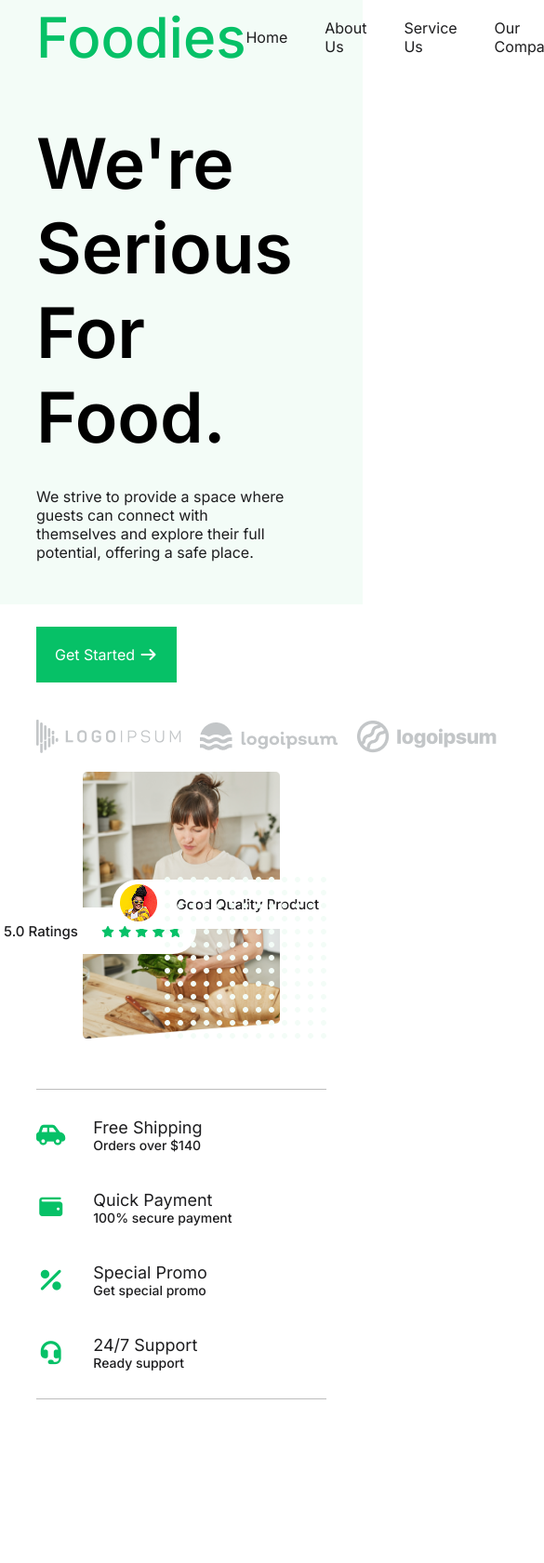
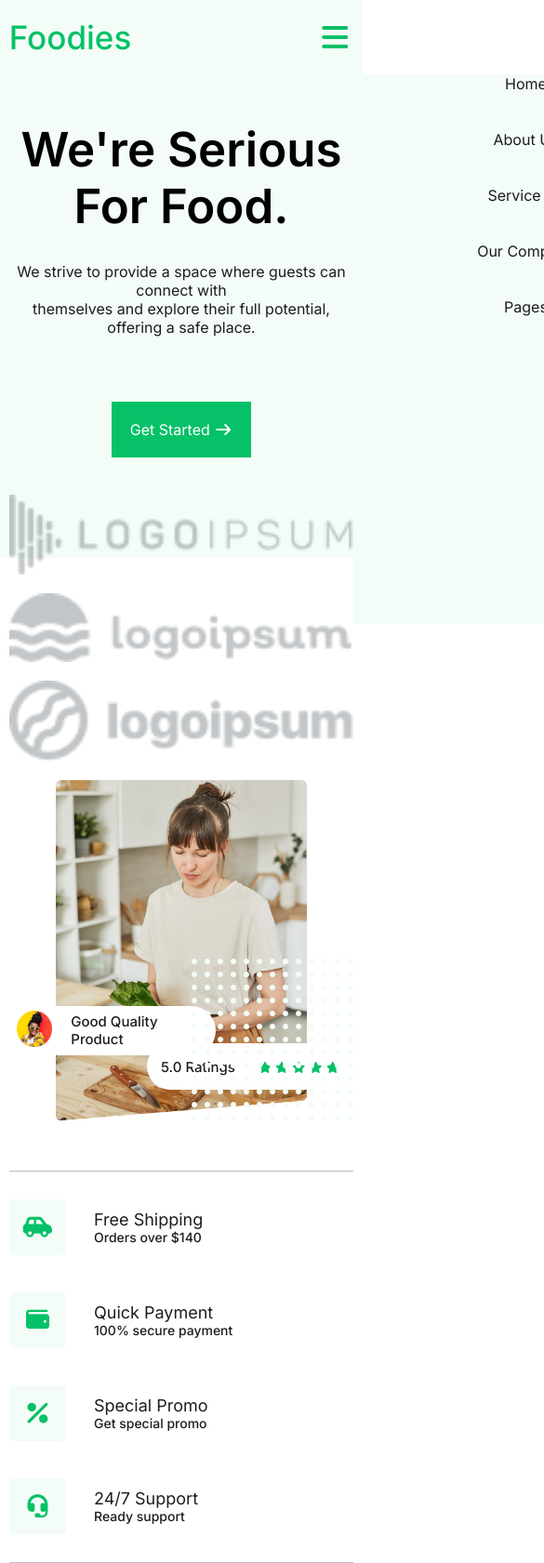
Before and after one commit to dev-shalehin/foodies-responsive-landing-page, a plain HTML site: page index.html in a window 390 px wide. Shown: the top 1681 px of the page at 93% size, 585 px wide, since content can reach past the window. Before the commit the page ends 1505 px from the top, so only its background shows below. Drawn offline with Linux system fonts and the light colour scheme.

Commit message:
responsive navbar

```diff
--- a/index.html
+++ b/index.html
@@ -1,5 +1,6 @@
 <!DOCTYPE html>
 <html lang="en">
+
 <head>
   <meta charset="UTF-8" />
   <meta name="viewport" content="width=device-width, initial-scale=1.0" />
@@ -9,19 +10,15 @@
   <link rel="preconnect" href="https://fonts.gstatic.com" crossorigin />
   <link
     href="https://fonts.googleapis.com/css2?family=Inter:ital,opsz,wght@0,14..32,100..900;1,14..32,100..900&display=swap"
-      rel="stylesheet"
-    />
+    rel="stylesheet" />
   <!-- font awesome -->
-    <link
-      rel="stylesheet"
-      href="https://cdnjs.cloudflare.com/ajax/libs/font-awesome/7.0.1/css/all.min.css"
+  <link rel="stylesheet" href="https://cdnjs.cloudflare.com/ajax/libs/font-awesome/7.0.1/css/all.min.css"
     integrity="sha512-2SwdPD6INVrV/lHTZbO2nodKhrnDdJK9/kg2XD1r9uGqPo1cUbujc+IYdlYdEErWNu69gVcYgdxlmVmzTWnetw=="
-      crossorigin="anonymous"
-      referrerpolicy="no-referrer"
-    />
+    crossorigin="anonymous" referrerpolicy="no-referrer" />
   <!-- main style sheet -->
   <link rel="stylesheet" href="style.css" />
 </head>
+
 <body>
   <!-- header area -->
   <header class="header--section">
@@ -31,7 +28,7 @@
           <a href="#" class="inline-block">Foodies</a>
         </div>
         <nav class="header--navigation">
-            <ul class="nav--link flex items-center gap-40">
+          <ul class="nav--link flex items-center gap-40 flex-row flex-col">
             <li><a href="#">Home</a></li>
             <li><a href="#">About Us</a></li>
             <li><a href="#">Service Us</a></li>
@@ -39,15 +36,14 @@
             <li><a href="#">Pages</a></li>
           </ul>
         </nav>
+        <span class="navbtn inline-block"><i class="fa-solid fa-bars"></i></span>
       </div>
     </div>
   </header>
   <!-- hero area -->
   <main class="hero--section">
     <div class="container">
-        <div
-          class="innter--hero--section flex justify-between items-center gap-20 flex-wrap"
-        >
+      <div class="innter--hero--section flex justify-between items-center gap-20 flex-wrap">
         <div class="hero--section__contant">
           <h2>
             We're Serious <br />
@@ -58,15 +54,10 @@
             themselves and explore their full potential, offering a safe
             place.
           </p>
-            <a href="#" class="inline-block"
-              >Get Started
-              <span class="inline-block"
-                ><i class="fa-solid fa-arrow-right"></i></span
-            ></a>
+          <a href="#" class="inline-block">Get Started
+            <span class="inline-block"><i class="fa-solid fa-arrow-right"></i></span></a>
 
-            <div
-              class="hero--section__brands flex justify-between items-center gap-20"
-            >
+          <div class="hero--section__brands flex justify-between items-center flex-wrap gap-20">
             <img src="./image/Group 1.png" alt="brand image" />
             <img src="./image/Group 2.png" alt="barnd image" />
             <img src="./image/Group 3.png" alt="brand image" />
@@ -153,5 +144,30 @@
   <section class="cta--section"></section>
   <!-- footer area -->
   <footer class="footer--section"></footer>
+
+
+
+
+
+
+
+  <script>
+    let header = document.querySelector(".header--section");
+    let manubtn = document.querySelector(".navbtn");
+    let icon = document.querySelector(".navbtn i");
+
+    manubtn.addEventListener("click", () => {
+      header.classList.toggle("active");
+
+      if (icon.classList.contains("fa-bars")) {
+        icon.classList.remove("fa-bars");
+        icon.classList.add("fa-xmark");
+      } else {
+        icon.classList.remove("fa-xmark");
+        icon.classList.add("fa-bars");
+      }
+    });
+  </script>
 </body>
+
 </html>
--- a/style.css
+++ b/style.css
@@ -6,94 +6,128 @@
 html {
   font-family: "Inter", sans-serif;
   font-style: normal;
+
+}
+body{
   overflow-x: hidden;
   scroll-behavior: smooth;
 }
-ul{list-style: none;}
-a{text-decoration: none;}
-img{width: 100%;}
-:root{
-    --font-xxl: 4.688rem;
-    --font-xl: 3.75rem;
+ul {
+  list-style: none;
+}
+a {
+  text-decoration: none;
+}
+img {
+  width: 100%;
+}
+:root {
+  --font-xxl: 3.188rem;
+  --font-xl: 2.188rem;
+
   --font-lg: 2rem;
   --font-sm: 1rem;
   --font-xsm: 0.875rem;
-    --color-primary: #06C167;
-    --color-accent:#F3FCF7;
+  --color-primary: #06c167;
+  --color-accent: #f3fcf7;
   --color-white: #ffffff;
-    --color-dark-400: #1D1D1F;
+  --color-dark-400: #1d1d1f;
+}
+@media (min-width: 768px) {
+  :root {
+    --font-xxl: 4.688rem;
+    --font-xl: 3.75rem;
+  }
 }
 /* custom utility class */
-.container{
-    width: 80vw;
+
+.container {
+  width: 95vw;
   margin: 0 auto;
 }
-.flex{
+@media (min-width:768px) {
+  .container {
+    width: 80vw;
+  }
+}
+.flex {
   display: flex;
 }
-.justify-between{
+.justify-between {
   justify-content: space-between;
 }
-.justify-center{
+.justify-center {
   justify-content: center;
 }
-.items-center{
+.items-center {
   align-items: center;
 }
-.gap-10{
+.gap-10 {
   gap: 10px;
 }
-.gap-20{
+.gap-20 {
   gap: 20px;
 }
-.gap-30{
+.gap-30 {
   gap: 30px;
 }
-.gap-40{
+.gap-40 {
   gap: 40px;
 }
-.flex-wrap{
+.flex-wrap {
   flex-wrap: wrap;
 }
+.flex-col {
+  flex-direction: column;
+}
 
-.inline-block{
+@media (min-width: 768px) {
+  .flex-wrap {
+    flex-wrap: nowrap;
+  }
+  .flex-row {
+    flex-direction: row;
+  }
+}
+.inline-block {
   display: inline-block;
 }
-.block{
+.block {
   display: block;
 }
-.text-center{
+.text-center {
   text-align: center;
 }
-.grid{
+.grid {
   display: grid;
-    grid-template-columns: repeat( auto-fit, minmax(250px, 1fr) );
+  grid-template-columns: repeat(auto-fit, minmax(250px, 1fr));
 }
 
 /* ////////////////////////////////////////////////////////////////////// */
 
 /* header area */
-.inner--header--section{
+.inner--header--section {
   height: 80px;
+  position: relative;
 }
-.header--logo a{
+.header--logo a {
   font-size: var(--font-xl);
   color: var(--color-primary);
   font-weight: 500;
 }
-.nav--link a{
+.nav--link a {
   font-size: var(--font-sm);
   color: var(--color-dark-400);
   font-weight: 400;
   display: inline-block;
   position: relative;
-    transition: all .4s ease-in-out;
+  transition: all 0.4s ease-in-out;
 }
-.nav--link a:hover{
+.nav--link a:hover {
   color: var(--color-primary);
 }
-.nav--link a:hover:after{
-    content:'';
+.nav--link a:hover:after {
+  content: "";
   position: absolute;
   left: 40%;
   bottom: -6px;
@@ -101,97 +135,149 @@ img{width: 100%;}
   width: 8px;
   background: var(--color-primary);
   border-radius: 50%;
-    transition: all .4s ease-in-out;
+  transition: all 0.4s ease-in-out;
+}
+.header--navigation {
+  position: absolute;
+  right: -100%;
+  top: 100%;
+  background: var(--color-accent);
+  width: 100%;
+  height: 70vh;
+  transition: all 0.5s ease-in-out;
+}
+.active .header--navigation {
+  right: 0;
+}
+.navbtn {
+  display: block;
+  font-size: var(--font-lg);
+  color: var(--color-primary);
+}
+@media (min-width: 768px) {
+  .header--navigation {
+    position: static;
+    height: auto;
+    width: auto;
+  }
+  .navbtn {
+    display: none;
+  }
 }
 /* hero area */
-body::after{
-    content: '';
+body::after {
+  content: "";
   position: absolute;
   top: 0;
   left: 0;
   width: 100%;
-    height: 650px;
+  height: 600px;
   background: var(--color-accent);
   z-index: -1;
 }
-.innter--hero--section{
+.innter--hero--section {
   padding: 50px 0;
 }
-.hero--section__contant h2{
+.hero--section__contant {
+  width: 100%;
+  text-align: center;
+}
+.hero--section__contant h2 {
   font-size: var(--font-xxl);
   font-weight: 600;
 }
-.hero--section__contant p{
+.hero--section__contant p {
   margin: 30px 0;
   color: var(--color-dark-400);
   font-weight: 400;
 }
-.hero--section__contant a{
+.hero--section__contant a {
   padding: 20px 20px;
   font-size: var(--font-sm);
   background: var(--color-primary);
   color: var(--color-white);
   margin: 40px 0;
 }
-.hero--section__image{
+.hero--section__image {
   position: relative;
+  width: 100%;
 }
-.hero--section__image .inner--image{
+.hero--section__image .inner--image {
   padding: 0 50px;
 }
-.hero--section__rating{
+.hero--section__rating {
   position: absolute;
-    left: -50px;
-    top: 50%;
+  left: 40%;
+  bottom: 10%;
   background: var(--color-white);
   padding: 15px;
   border-radius: 30px;
 }
-.hero--section__rating span{
+.hero--section__rating span {
   font-size: 15px;
   font-weight: 500;
   color: var(--color-dark-400);
 }
-.hero--section__rating .star{
+.hero--section__rating .star {
   color: var(--color-primary);
   font-size: 12px;
   margin-left: 20px;
 }
-.hero--section__comment{
+.hero--section__comment {
   position: absolute;
-    top: 40%;
-    right: 0;
+  bottom: 20%;
+  right: 40%;
   background: var(--color-white);
   padding: 8px;
   border-radius: 50px;
   height: 53px;
 }
-.hero--section__comment h5{
+.hero--section__comment h5 {
   font-size: 15px;
   color: var(--color-dark-400);
   font-weight: 500;
 }
-.hero--section__dot{
+.hero--section__dot {
   position: absolute;
   right: 0;
   bottom: 0;
 }
+@media (min-width: 768px) {
+  .hero--section__contant {
+    width: 50%;
+    text-align: left;
+  }
+  .hero--section__image {
+    width: 50%;
+  }
+  .hero--section__comment {
+    top: 40%;
+    right: 0;
+  }
+  .hero--section__rating {
+    left: -50px;
+    bottom: 40%;
+  }
+}
 /* feature area */
-.inner--feature{
+.inner--feature {
   border-bottom: 1px solid #bdbdbd;
   border-top: 1px solid #bdbdbd;
   padding: 30px 0;
 }
-.feature__card span{
+.feature__card span {
   font-size: 25px;
   color: var(--color-primary);
+  padding: 15px;
+  background: var(--color-accent);
+  border-radius: 5px;
 }
-.feature__card--text h5{
+.feature__card--text h5 {
   font-size: 1.125rem;
   color: var(--color-dark-400);
   font-weight: 400;
 }
-.feature__card--text p{
+.feature__card--text p {
   font-size: var(--font-xsm);
   font-weight: 500;
   color: var(--color-dark-400);
```
Lines whose indentation alone changed are shown as unchanged.
